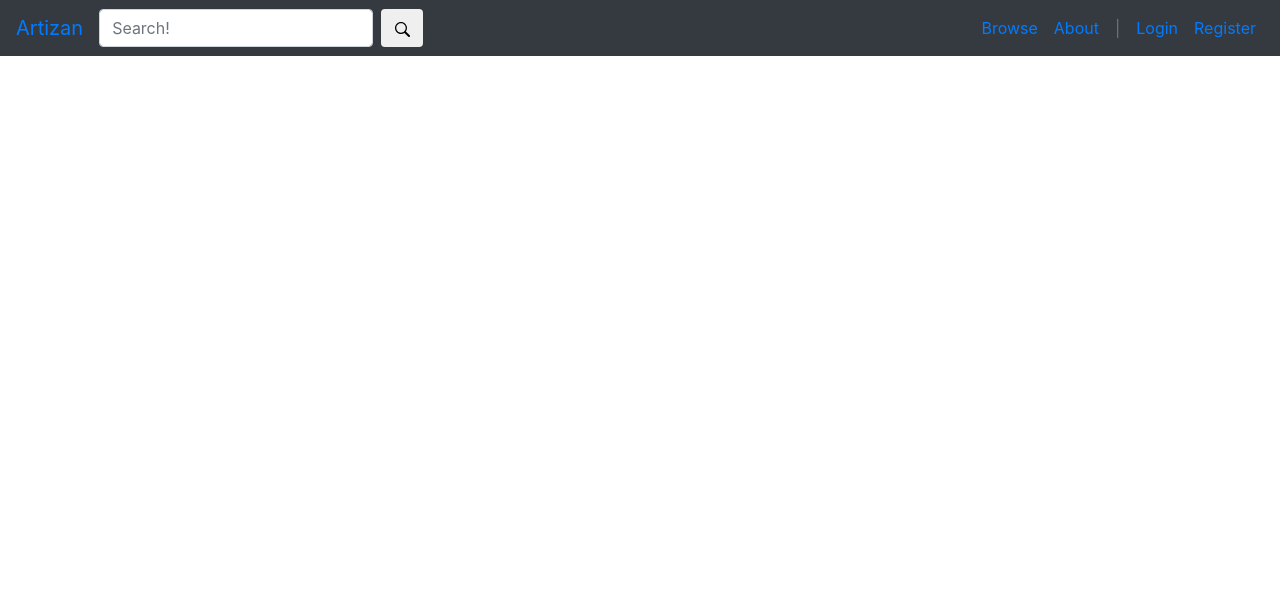
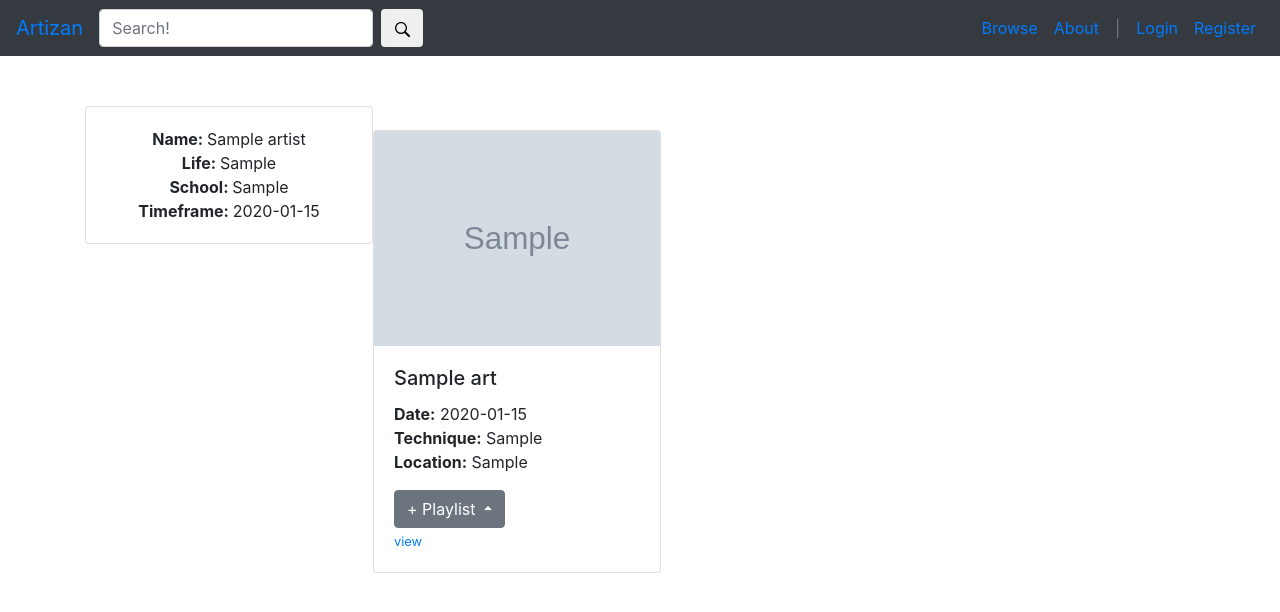
Before and after one commit to Stephan-kashkarov/Artizan, a Flask app: page /browse/artist/1 in a window 1280 px wide. Shown: the top 612 px of the page. Run offline with Flask 2, Linux system fonts and the light colour scheme; tables that the repository leaves empty hold one stand-in row (values such as "Sample post"); grey boxes marked "Sample" are stand-in pictures; some libraries are stand-ins or nearby versions.

Commit message:
something happened

```diff
--- a/app/routes.py
+++ b/app/routes.py
@@ -152,12 +152,26 @@ def browse():
 
 @app.route('/browse/artist/<id>')
 def artist(id):
-	return render_template('artist.html', artist=Artist.query.get(id))
+	artist = Artist.query.get(id)
+	showcases = Art.query.filter_by(artist_id=artist.id).all()
+	return render_template(
+		'artist.html',
+		artist=artist,
+		showcases=showcases
+	)
 
 
 @app.route('/browse/art/<id>')
 def art(id):
-	return render_template('art.html', art=Art.query.get(id))
+	if current_user.is_authenticated:
+		playlists = Playlist.query.filter_by(account_id=current_user.id).all()
+	else:
+		playlists = None
+	return render_template(
+		'art.html',
+		artwork=Art.query.get(id),
+		playlists=playlists
+	)
 
 
 @app.route('/browse/playlist/<id>')
--- /dev/null
+++ b/app/static/css/artist.css
@@ -0,0 +1,8 @@
+.card {
+	width: 18rem;
+	float: left;
+}
+
+.profilecard {
+	text-align: center;
+}
--- a/app/templates/artist.html
+++ b/app/templates/artist.html
@@ -1,7 +1,52 @@
 {% extends 'main.html' %}
 
 {% block main %}
+<div class="card profilecard" style="width: 18rem;">
+    <div class="card-body">
+        <strong>Name: </strong><span>{{artist.name}}</span><br>
+        <strong>Life: </strong><span>{{artist.life}}</span><br>
+        <strong>School: </strong><span>{{artist.school}}</span><br>
+        <strong>Timeframe: </strong><span>{{artist.timeframe}}</span><br>
+    </div>
+</div>
+<br>
 
+{% if showcases %}
+	{% for artwork in showcases %}
+	<div class="card">
+	  <img class="card-img-top feat-art" src="{{ url_for('static', filename=artwork.img_url) }}" alt="Card image cap">
+	  <div class="card-body">
+		<h5 class="card-title">{{artwork.title}}</h5>
+		<p class="card-text">
+			<strong>Date:</strong> {{artwork.date}}<br>
+			<strong>Technique:</strong> {{artwork.technique}}<br>
+			<strong>Location:</strong> {{artwork.location}}
+		</p>
+		<div class="btn-group dropup">
+			<button type="button" class="btn btn-secondary dropdown-toggle" data-toggle="dropdown" aria-haspopup="true" aria-expanded="false">
+				+ Playlist
+			</button>
+			<div class="dropdown-menu imgs">
+			{% for playlist in playlists %}
+			<a class="dropdown-item chooseplaylist" href="">{{playlist.name}}</a>
+			{% endfor %}
+			<div class="dropdown-divider"></div>
+			<a class="dropdown-item addplaylist" href="">+ New Playlist</a>
+			</div>
+		</div>
+		<p class="card-text">
+			<small class="text-muted"><a href="{{url_for('art', id=artwork.id)}}">view</a></small>
+		</p>
+	  </div>
+	</div>
+	{% endfor %}
+{% else %}
+	<p class="card-text">
+		<small class="text-muted">
+			{{ artist.name }} dosen't have any Artwork
+		</small>
+	</p>
+{% endif %}
 {% endblock %}
 
 {% block localScripts %}
```
Also changed, not shown: app/templates/art.html (+8 -2 lines), app/templates/profile.html (+33 -3 lines), dev.db.
